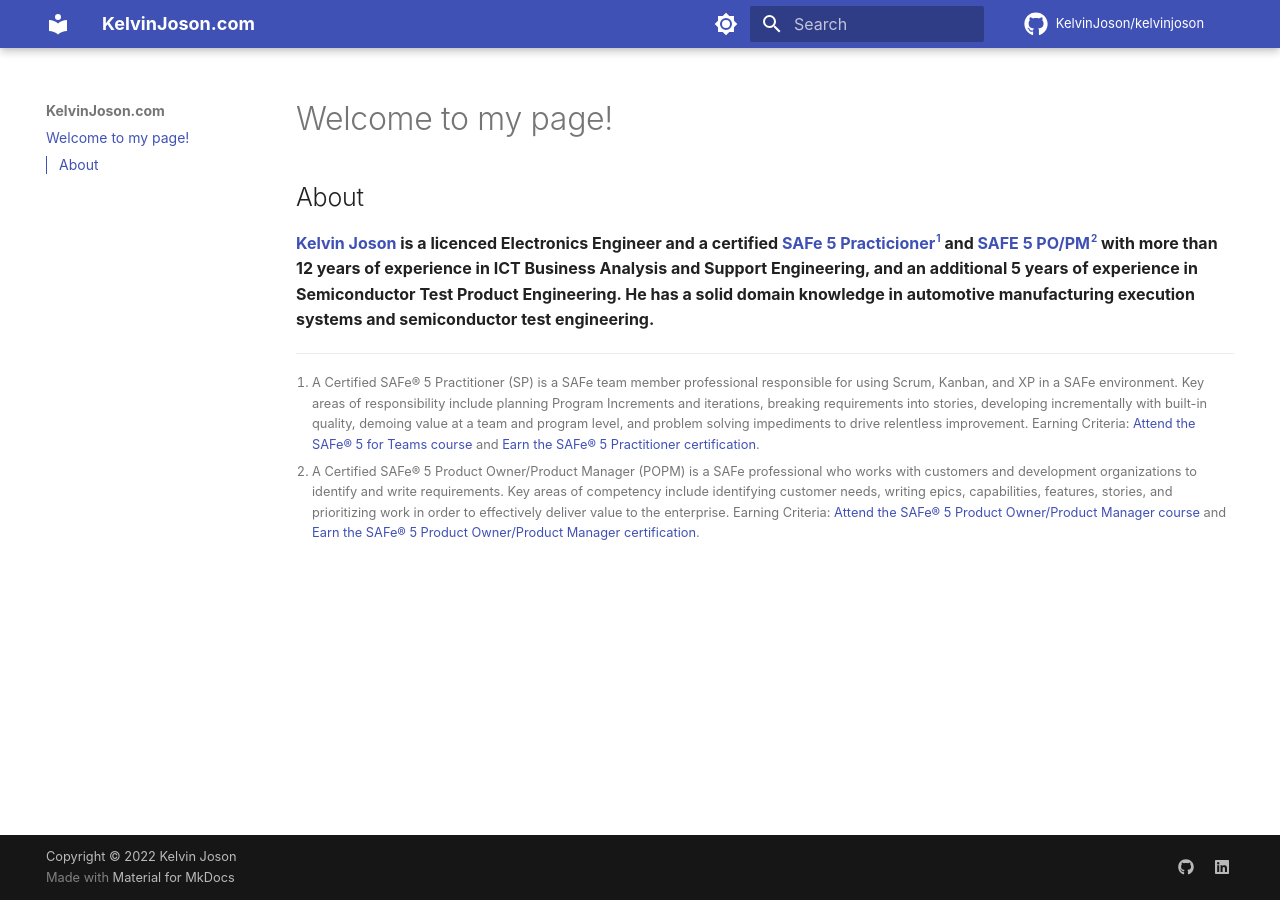
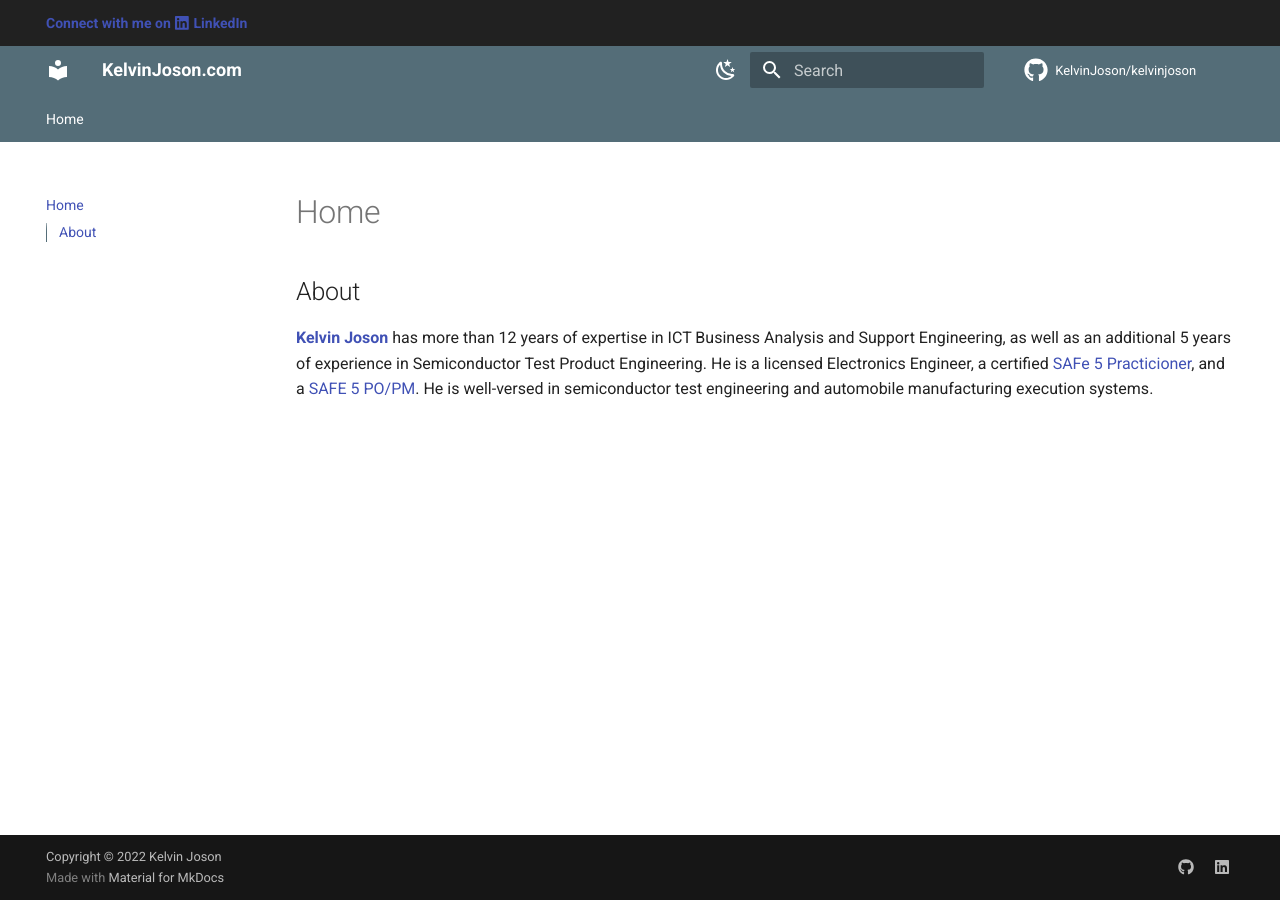
Before and after one commit to KelvinJoson/kelvinjoson.com, an MkDocs documentation site: the page built from docs/index.md, in a window 1280 px wide. Built offline with MkDocs 1.6.1 and Material for MkDocs 9.7.7, drawn with Linux system fonts in a browser that asks for light colours; comment, search, counter and statistics services are not loaded.

Commit message:
modified:   README.md         modified:   docs/index.md         modified:   mkdocs.yml         new file:   overrides/main.html

```diff
--- a/docs/index.md
+++ b/docs/index.md
@@ -1,9 +1,5 @@
-# Welcome to my page!
+# Home
 
 ## About
 
-__[Kelvin Joson](https://kelvinjoson.com) is a licenced Electronics Engineer and a certified [SAFe 5 Practicioner](https://www.credly.com/badges/d0120e50-9aac-4cbc-b8c0-63a069833335/public_url)[^1] and  [SAFE 5 PO/PM](https://www.credly.com/badges/61ebfc48-6b69-4a6e-a12b-acf5aa492f06/public_url)[^2] with more than 12 years of experience in ICT Business Analysis and Support Engineering, and an additional 5 years of experience in Semiconductor Test Product Engineering. He has a solid domain knowledge in automotive manufacturing execution systems and semiconductor test engineering.__
-
-[^1]: A Certified SAFe® 5 Practitioner (SP) is a SAFe team member professional responsible for using Scrum, Kanban, and XP in a SAFe environment. Key areas of responsibility include planning Program Increments and iterations, breaking requirements into stories, developing incrementally with built-in quality, demoing value at a team and program level, and problem solving impediments to drive relentless improvement. Earning Criteria: [Attend the SAFe® 5 for Teams course](https://www.scaledagile.com/certification/courses/safe-for-teams/) and [Earn the SAFe® 5 Practitioner certification](https://www.scaledagile.com/certification-and-exam-information-sp/).
-
-[^2]: A Certified SAFe® 5 Product Owner/Product Manager (POPM) is a SAFe professional who works with customers and development organizations to identify and write requirements. Key areas of competency include identifying customer needs, writing epics, capabilities, features, stories, and prioritizing work in order to effectively deliver value to the enterprise. Earning Criteria: [Attend the SAFe® 5 Product Owner/Product Manager course](http://www.scaledagile.com/popm/) and [Earn the SAFe® 5 Product Owner/Product Manager certification](https://www.scaledagile.com/certification-and-exam-information-popm/).
+**[Kelvin Joson](https://www.linkedin.com/in/kelvinjoson/)** has more than 12 years of expertise in ICT Business Analysis and Support Engineering, as well as an additional 5 years of experience in Semiconductor Test Product Engineering. He is a licensed Electronics Engineer, a certified [SAFe 5 Practicioner](https://www.credly.com/badges/d0120e50-9aac-4cbc-b8c0-63a069833335/public_url), and a [SAFE 5 PO/PM](https://www.credly.com/badges/61ebfc48-6b69-4a6e-a12b-acf5aa492f06/public_url). He is well-versed in semiconductor test engineering and automobile manufacturing execution systems.
--- a/mkdocs.yml
+++ b/mkdocs.yml
@@ -1,34 +1,52 @@
 site_name: KelvinJoson.com
-site_url: https://kelvinjoson.com
+site_url: https://kelvinjoson.com/
 repo_url: https://github.com/KelvinJoson/kelvinjoson
 repo_name: KelvinJoson/kelvinjoson
 site_author: Kelvin Joson
 copyright: Copyright &copy; 2022 Kelvin Joson
+
 theme:
-  font: false
+  language: en
+  font:
+    text: Roboto
+    code: Roboto Mono
   name: material
+  custom_dir: overrides
   icon:
     logo: material/library
     repo: fontawesome/brands/github
-    edit: material/file-document-edit
+    edit: material/file-edit-outline
   features:
+    - navigation.tabs
+    #- header.autohide
+    #- announce.dismiss
     - navigation.instant
     - navigation.tracking
     - navigation.top
+    - navigation.expand
+    - search.share
+    - search.suggest
+    #- navigation.indexes
+    #- navigation.sections
+    - toc.follow
     - toc.integrate
 
   palette:
     # Light mode
     - media: "(prefers-color-scheme: light)"
       scheme: default
+      primary: blue grey
+      accent: deep orange
       toggle:
-        icon: material/brightness-7
+        icon: material/weather-night
         name: Switch to Dark Mode
     # Dark mode
     - media: "(prefers-color-scheme: dark)"
       scheme: slate
+      primary: blue grey
+      accent: deep orange
       toggle:
-        icon: material/brightness-4
+        icon: material/weather-sunny
         name: Switch to Light Mode
 
 extra:
@@ -43,10 +61,9 @@ extra:
   consent:
     title: Cookie consent
     description: >-
-      I use cookies to recognize your repeated visits and preferences, as well
-      as to measure the effectiveness of my home page and whether vistors
-      find what they're searching for. With your consent, you're helping me to
-      make this site better.
+      In order to monitor how well my home page is doing and whether visitors find what they are searching for,
+      I use cookies to keep track of your preferences and repeat visits.
+      With your consent, you are assisting in improving this website.
 markdown_extensions:
   - admonition
   - nl2br
@@ -56,6 +73,7 @@ markdown_extensions:
         - name: mermaid
           class: mermaid
           format: !!python/name:pymdownx.superfences.fence_code_format
+  - attr_list
   - pymdownx.emoji:
       emoji_index: !!python/name:materialx.emoji.twemoji
       emoji_generator: !!python/name:materialx.emoji.to_svg
--- /dev/null
+++ b/overrides/main.html
@@ -0,0 +1,12 @@
+{% extends "base.html" %}
+
+{% block announce %}
+<!-- Add announcement here, including arbitrary HTML -->
+<a href="https://www.linkedin.com/in/kelvinjoson">
+    <strong>Connect with me on</strong>
+    <span class="twemoji linkedin">
+        {% include ".icons/fontawesome/brands/linkedin.svg" %}
+    </span>
+    <strong>LinkedIn</strong>
+</a>
+{% endblock %}
```
Also changed, not shown: README.md (+0 -12 lines).
